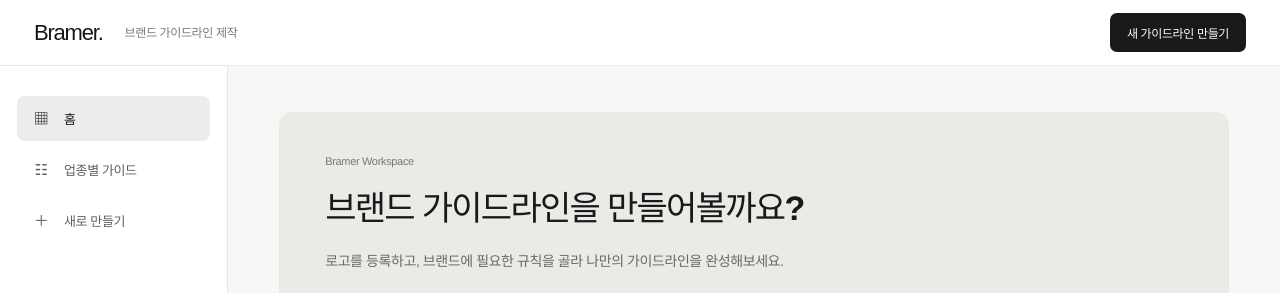
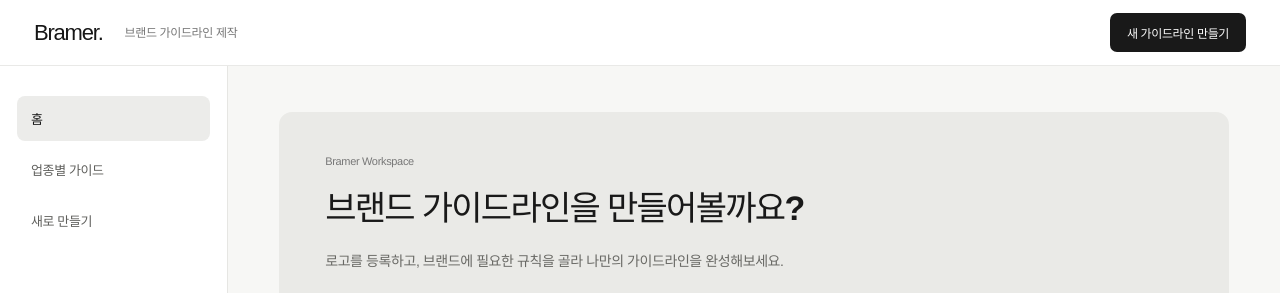
Before and after one commit to jyhome1228-cyber/brandcreator, a React (Vite) app: page / in a window 1280 px wide. Both pictures are taken after a click on the button "시작하기". Shown: the top 293 px of the page. Built offline with nearby package versions, Linux system fonts and the light colour scheme; a web font is replaced by a local one.

Commit message:
ui: remove decorative menu glyphs for cleaner dashboard navigation

```diff
--- a/src/Dashboard.tsx
+++ b/src/Dashboard.tsx
@@ -45,9 +45,9 @@ export default function Dashboard({view,onNavigate,onHome,onCreate,onContinue,on
     <div className="bramer-dash-layout">
       <aside className="bramer-dash-sidebar" aria-label="서비스 메뉴">
         <div className="bramer-dash-nav">
-          <button type="button" className={view==='dashboard'?'active':''} aria-current={view==='dashboard'?'page':undefined} onClick={()=>onNavigate('dashboard')}><span className="bramer-dash-nav-icon">▦</span>홈</button>
-          <button type="button" className={view==='guide'?'active':''} aria-current={view==='guide'?'page':undefined} onClick={()=>onNavigate('guide')}><span className="bramer-dash-nav-icon">☷</span>업종별 가이드</button>
-          <button type="button" onClick={()=>onCreate()}><span className="bramer-dash-nav-icon">＋</span>새로 만들기</button>
+          <button type="button" className={view==='dashboard'?'active':''} aria-current={view==='dashboard'?'page':undefined} onClick={()=>onNavigate('dashboard')}>홈</button>
+          <button type="button" className={view==='guide'?'active':''} aria-current={view==='guide'?'page':undefined} onClick={()=>onNavigate('guide')}>업종별 가이드</button>
+          <button type="button" onClick={()=>onCreate()}>새로 만들기</button>
         </div>
         <div className="bramer-dash-sidebar-bottom">
           <p>처음 만드는 브랜드 가이드라인도 필요한 항목부터 차근차근 구성해 보세요.</p>
```
